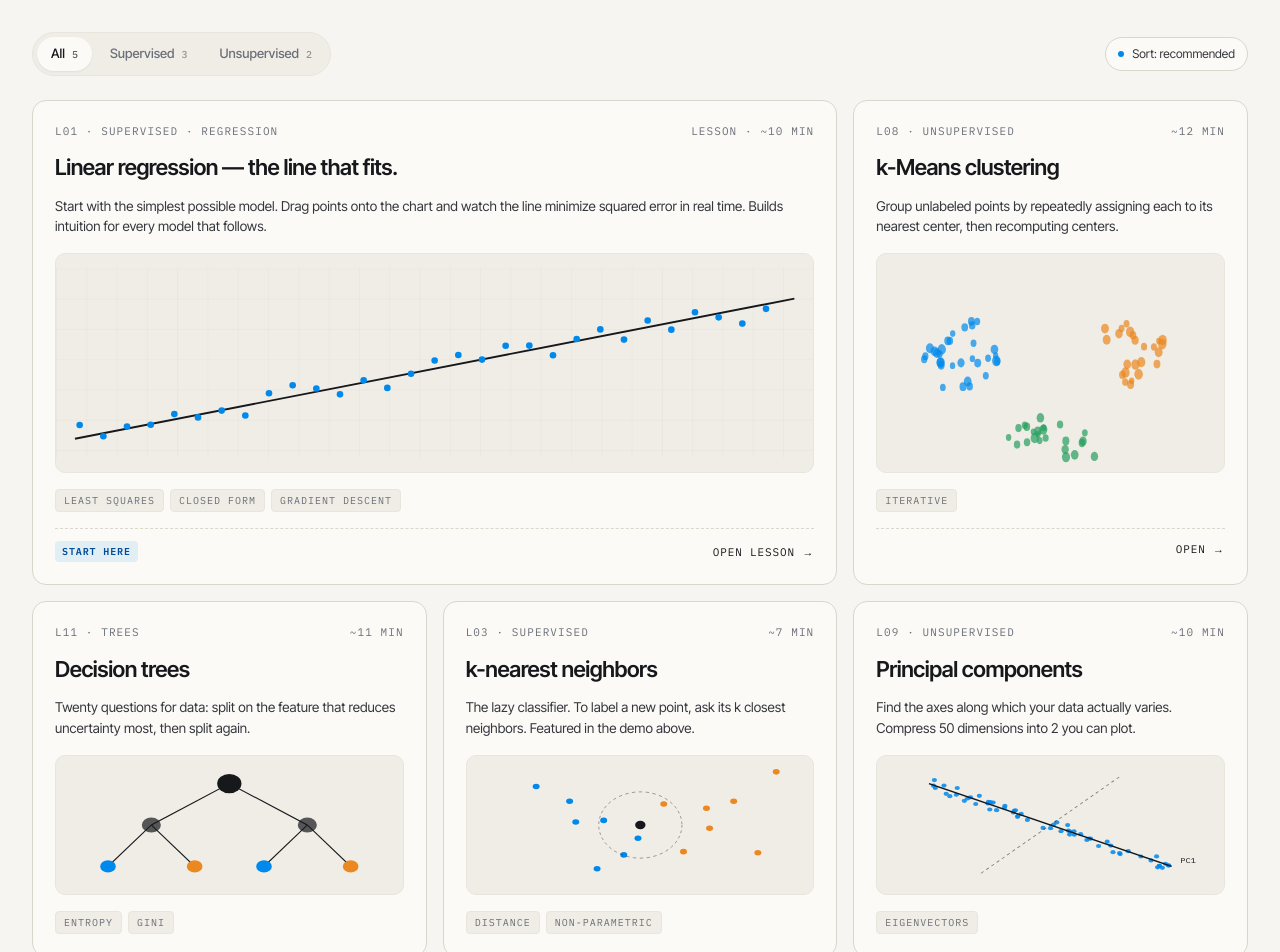
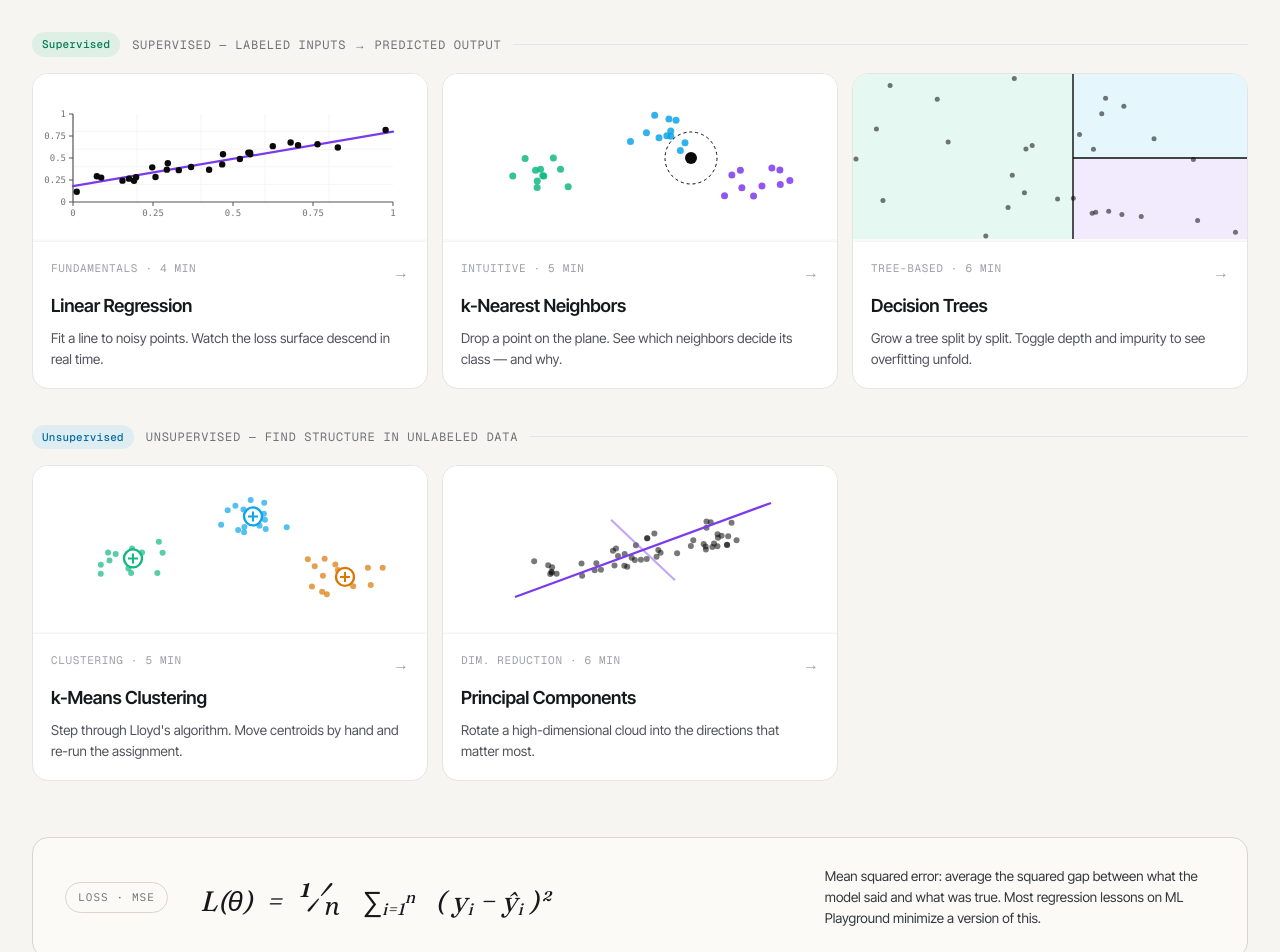
Before and after one commit to michaelo48/MLplayground, a Next.js app: page / in a window 1280 px wide. Shown: the part 920-1872 px from the top of the page. Built offline with nearby package versions, Linux system fonts and the light colour scheme.

Commit message:
changed Name to MLplayground and also updated homepage to include only implemented techniques

```diff
--- a/app/_components/Header.tsx
+++ b/app/_components/Header.tsx
@@ -32,7 +32,7 @@ export function Header({ active = "Techniques", variant = "light" }: HeaderProps
           className="inline-block h-[11px] w-[11px] rounded-full"
           style={{ background: "linear-gradient(135deg, #34d399, #7c3aed)" }}
         />
-        Flowstate ML
+        ML Playground
       </Link>
       <nav className={`flex gap-4 text-xs sm:gap-6 sm:text-sm md:gap-7 ${muteText}`}>
         {items.map((item) => {
--- a/app/layout.tsx
+++ b/app/layout.tsx
@@ -30,7 +30,7 @@ const ibmPlexMono = IBM_Plex_Mono({
 });
 
 export const metadata: Metadata = {
-  title: "Flowstate ML — see machine learning, in motion",
+  title: "ML Playground — see machine learning, in motion",
   description:
     "Tweak the data, change a hyperparameter, watch the model learn. Each technique is a playground — not a paragraph — so you build intuition the way researchers actually do.",
 };
--- a/app/page.tsx
+++ b/app/page.tsx
@@ -1,89 +1,15 @@
 import Link from "next/link";
 import styles from "./page.module.css";
 import { HeroDemo } from "./_components/gradient/HeroDemo";
+import { FamilyPill, type Family } from "./_components/FamilyPill";
+import { MiniPreview } from "./_components/plots/MiniPreviews";
 import {
-  ConceptBrowser,
-  type CardData,
-} from "./_components/gradient/ConceptBrowser";
-import {
-  VizCluster,
-  VizKNN,
-  VizLinear,
-  VizPCA,
-  VizTree,
-} from "./_components/gradient/CardVizzes";
+  techniques,
+  familyDescriptions,
+  type Technique,
+} from "./_lib/techniques";
 
-const filters = [
-  { id: "all", label: "All", count: 5 },
-  { id: "supervised", label: "Supervised", count: 3 },
-  { id: "unsupervised", label: "Unsupervised", count: 2 },
-] as const;
-
-const cards: CardData[] = [
-  {
-    slug: "linear-regression",
-    size: "feature",
-    topline: "L01 · Supervised · Regression",
-    duration: "Lesson · ~10 min",
-    title: "Linear regression — the line that fits.",
-    blurb:
-      "Start with the simplest possible model. Drag points onto the chart and watch the line minimize squared error in real time. Builds intuition for every model that follows.",
-    family: "supervised",
-    tags: ["least squares", "closed form", "gradient descent"],
-    badge: "START HERE",
-    meta: "Open lesson →",
-    viz: <VizLinear />,
-  },
-  {
-    slug: "k-means",
-    size: "tall",
-    topline: "L08 · Unsupervised",
-    duration: "~12 min",
-    title: "k-Means clustering",
-    blurb:
-      "Group unlabeled points by repeatedly assigning each to its nearest center, then recomputing centers.",
-    family: "unsupervised",
-    tags: ["iterative"],
-    meta: "Open →",
-    viz: <VizCluster />,
-  },
-  {
-    slug: "decision-trees",
-    size: "md",
-    topline: "L11 · Trees",
-    duration: "~11 min",
-    title: "Decision trees",
-    blurb:
-      "Twenty questions for data: split on the feature that reduces uncertainty most, then split again.",
-    family: "supervised",
-    tags: ["entropy", "gini"],
-    viz: <VizTree />,
-  },
-  {
-    slug: "k-nearest-neighbors",
-    size: "md",
-    topline: "L03 · Supervised",
-    duration: "~7 min",
-    title: "k-nearest neighbors",
-    blurb:
-      "The lazy classifier. To label a new point, ask its k closest neighbors. Featured in the demo above.",
-    family: "supervised",
-    tags: ["distance", "non-parametric"],
-    viz: <VizKNN />,
-  },
-  {
-    slug: "principal-components",
-    size: "md",
-    topline: "L09 · Unsupervised",
-    duration: "~10 min",
-    title: "Principal components",
-    blurb:
-      "Find the axes along which your data actually varies. Compress 50 dimensions into 2 you can plot.",
-    family: "unsupervised",
-    tags: ["eigenvectors"],
-    viz: <VizPCA />,
-  },
-];
+const families: Family[] = ["Supervised", "Unsupervised"];
 
 const tiles = [
   ["C 01", "Bias vs. variance", "Too simple, you miss the pattern. Too complex, you memorize noise."],
@@ -140,7 +66,7 @@ export default function Home() {
         <div className={`${styles.shell} ${styles.navInner}`}>
           <Link className={styles.brand} href="/">
             <span className={styles.brandMark} />
-            Flowstate ML
+            ML Playground
           </Link>
           <div className={styles.navLinks}>
             <Link href="/techniques">Concepts</Link>
@@ -166,8 +92,8 @@ export default function Home() {
               Machine learning, <em>by hand.</em>
             </h1>
             <p className={styles.lede}>
-              Drop points, drag knobs, watch the model learn. Every concept on Flowstate is a thing
-              you can touch — from linear regression to clustering.
+              Drop points, drag knobs, watch the model learn. Every concept on ML Playground is a
+              thing you can touch — from linear regression to clustering.
             </p>
             <div className={styles.heroCtas}>
               <Link className={`${styles.btn} ${styles.btnPrimary}`} href="/techniques">
@@ -211,7 +137,28 @@ export default function Home() {
             </div>
           </div>
 
-          <ConceptBrowser cards={cards} filters={[...filters]} />
+          <div className="flex flex-col gap-9">
+            {families.map((family) => {
+              const items = techniques.filter((t) => t.family === family);
+              if (!items.length) return null;
+              return (
+                <div key={family}>
+                  <div className="mb-4 flex items-center gap-3">
+                    <FamilyPill family={family} />
+                    <span className="font-mono text-xs uppercase tracking-[0.06em] text-zinc-500">
+                      {family.toUpperCase()} — {familyDescriptions[family]}
+                    </span>
+                    <div className="h-px flex-1 bg-zinc-200" />
+                  </div>
+                  <div className="grid grid-cols-1 gap-3.5 md:grid-cols-2 lg:grid-cols-3">
+                    {items.map((t) => (
+                      <TechniqueCard key={t.slug} technique={t} />
+                    ))}
+                  </div>
+                </div>
+              );
+            })}
+          </div>
 
           <div className={styles.formulaStrip}>
             <div className={styles.formulaName}>Loss · MSE</div>
@@ -222,7 +169,7 @@ export default function Home() {
             </div>
             <div className={styles.formulaExplain}>
               Mean squared error: average the squared gap between what the model said and what was
-              true. Most regression lessons on Flowstate minimize a version of this.
+              true. Most regression lessons on ML Playground minimize a version of this.
             </div>
           </div>
         </div>
@@ -292,7 +239,7 @@ export default function Home() {
           <div className={styles.brandBlock}>
             <div className={styles.brand} style={{ color: "var(--paper)" }}>
               <span className={styles.brandMark} />
-              Flowstate ML
+              ML Playground
             </div>
             <p>
               An interactive textbook for machine learning. Every concept is a thing you can touch,
@@ -349,10 +296,33 @@ export default function Home() {
           </div>
         </div>
         <div className={`${styles.shell} ${styles.footerBottom}`}>
-          <span>© 2026 Flowstate ML · v0.4.2</span>
+          <span>© 2026 ML Playground · v0.4.2</span>
           <span>Made for learners, by learners</span>
         </div>
       </footer>
     </div>
   );
 }
+
+function TechniqueCard({ technique }: { technique: Technique }) {
+  return (
+    <Link
+      href={`/techniques/${technique.slug}`}
+      className="group flex flex-col overflow-hidden rounded-2xl border border-zinc-200 bg-white transition hover:border-zinc-300 hover:shadow-sm"
+    >
+      <div className="relative h-[168px] border-b border-zinc-100 bg-zinc-50">
+        <MiniPreview kind={technique.name} width={400} height={168} />
+      </div>
+      <div className="flex flex-col gap-2 p-[18px]">
+        <div className="flex justify-between">
+          <span className="font-mono text-[11px] uppercase tracking-[0.06em] text-zinc-400">
+            {technique.meta}
+          </span>
+          <span className="text-zinc-400 transition group-hover:text-zinc-700">→</span>
+        </div>
+        <div className="text-lg font-semibold tracking-[-0.01em]">{technique.name}</div>
+        <div className="text-[13.5px] leading-[1.55] text-zinc-600">{technique.blurb}</div>
+      </div>
+    </Link>
+  );
+}
```
Also changed, not shown: .claude/settings.json (deleted), .claude/settings.local.json (deleted).
